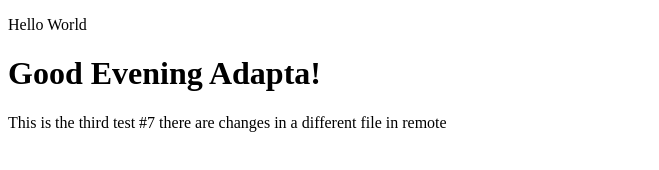
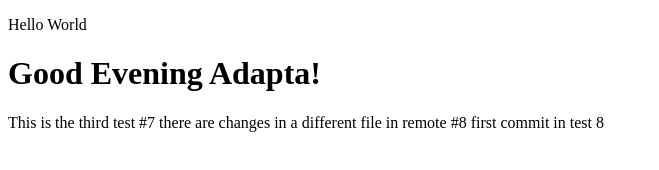
Before and after one commit to quendp/lessons, a plain HTML site: page test.html in a window 1280 px wide. Shown: the whole page, without its empty margins (0-659 px from the left). Drawn offline with Linux system fonts and the light colour scheme.

Commit message:
#8 first commit on brach-2

```diff
--- a/test.html
+++ b/test.html
@@ -14,6 +14,7 @@
     <p>
        This is the third test
        #7 there are changes in a different file in remote
+       #8 first commit in test 8
     </p>
 </body>
 </html>
```
